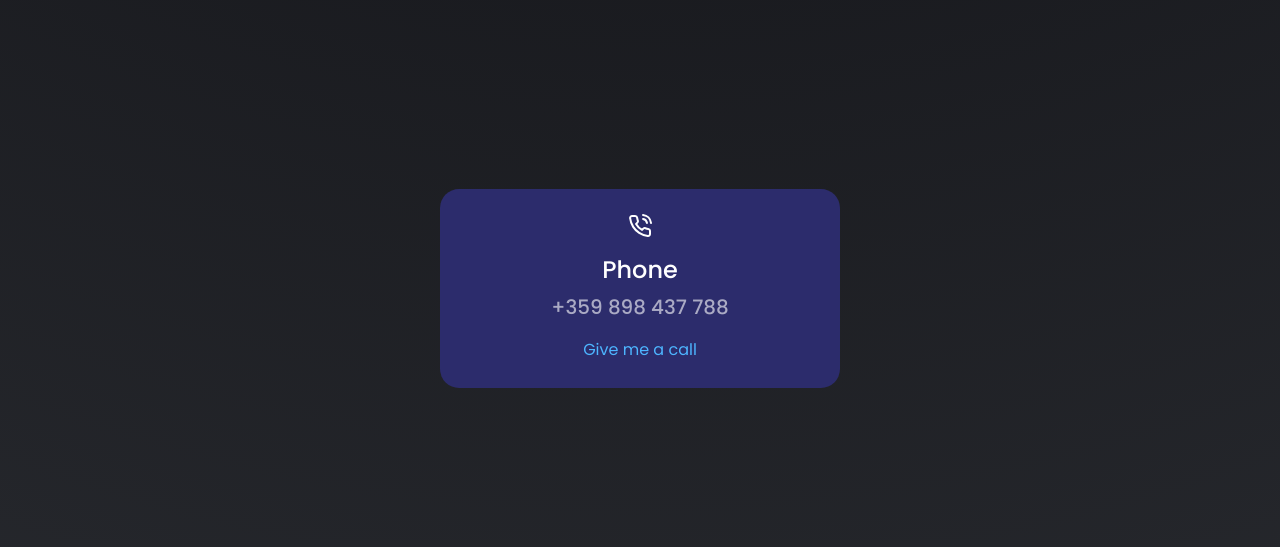
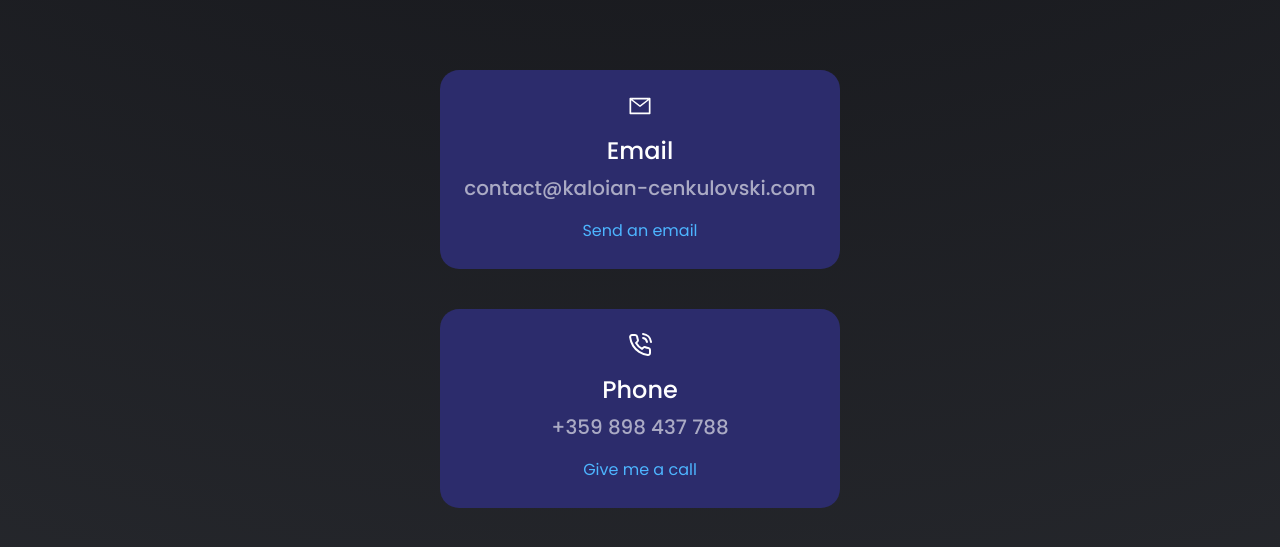
Before and after one commit to Kaloiann/cv-2, a React (Create React App) app: page / in a window 1280 px wide. Shown: the part 3282-3829 px from the top of the page. Built offline with nearby package versions, Linux system fonts and the light colour scheme; the HTML template or start-up script is replaced by a standard one.

Commit message:
iframe changes and add email

```diff
--- a/src/components/Contact/contact.css
+++ b/src/components/Contact/contact.css
@@ -20,6 +20,7 @@
   font-size: 1.5rem;
   margin:0 30px;
   width: 400px;
+  margin: 20px 20px;
 }
 .contact__options article:hover {
   background: transparent;
--- a/src/components/Contact/index.js
+++ b/src/components/Contact/index.js
@@ -9,12 +9,12 @@ const Contact = () => {
       <div className="container contact__container">
         <h2>Contact Me</h2>
         <div className="contact__options">
-          {/* <article>
+          <article>
             <AiOutlineMail className='icon'/>
             <h4>Email</h4>
             <h5>contact@kaloian-cenkulovski.com</h5>
             <a href="mailto:kaloian.cenkuvloski_5@abv.bg">Send an email</a>
-          </article> */}
+          </article>
           <article>
             <FiPhoneCall className='icon'/>
             <h4>Phone</h4>
--- a/src/components/Portfolio/portfolio.css
+++ b/src/components/Portfolio/portfolio.css
@@ -18,6 +18,6 @@
   }
   .wraper iframe {
     width: 320px;
-    height: 200px;
+    height: 150px;
   }
 }
--- a/src/index.css
+++ b/src/index.css
@@ -141,6 +141,6 @@ iframe {
   }
   .link.center {
     padding: 5px 20px;
-    margin-top: 20px;
+    margin-top: 5px;
   }
 }
```
